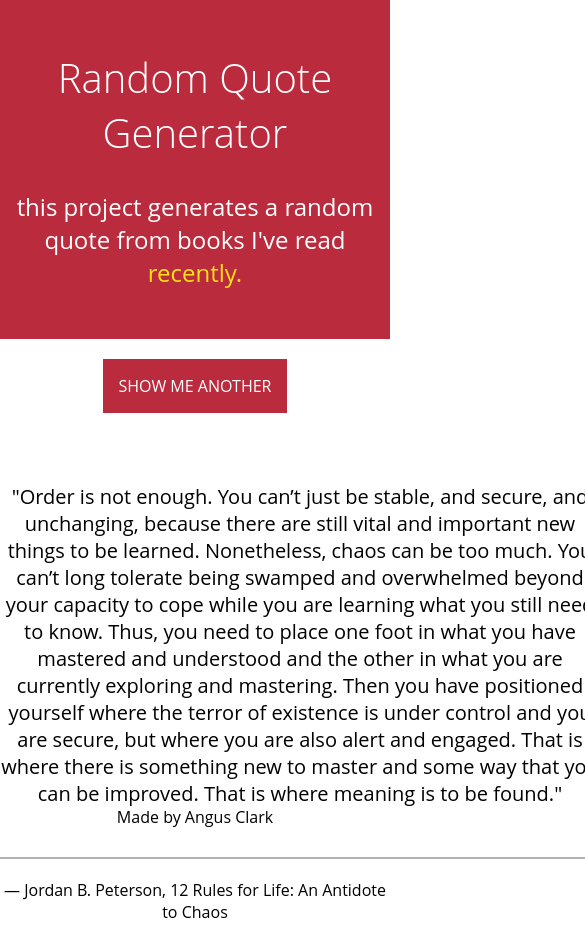
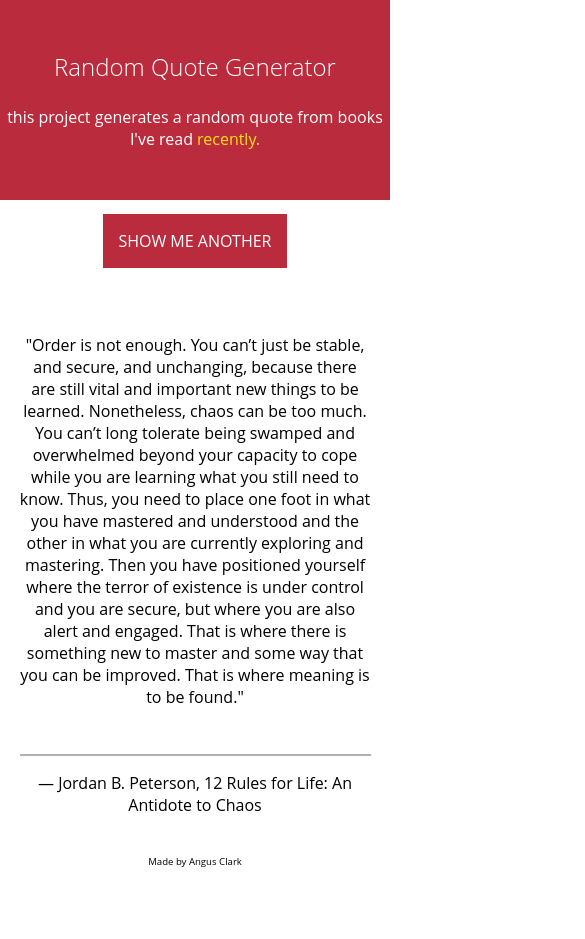
Before and after one commit to angusclarkdev/Quote-Generator, a plain HTML site: page index.html in a window 390 px wide. Shown: the whole page, 585 px wide, since content can reach past the window. After the commit the page ends 868 px from the top, so only its background shows below. Drawn offline with Linux system fonts and the light colour scheme.

Commit message:
Make responsive across devices
- Add breakpoint mixins
- Alter sizing and margins

```diff
--- /dev/null
+++ b/sass/_mixins.scss
@@ -0,0 +1,12 @@
+@mixin min-width($min) {
+  @media only screen and (min-width: $min) {
+    @content;
+  }
+}
+
+@mixin minw-maxh($min, $max) {
+  @media only screen and (min-width: $min) and (min-height: $max){
+    @content;
+  }
+
+}
--- a/sass/main.scss
+++ b/sass/main.scss
@@ -1,16 +1,24 @@
+
+@import "./mixins.scss";
 //Colors
 $red: #BA2C3D;
 $yellow: #FFE017;
 
 html {
   font-size: 16px;
+  width: 100%;
+  height: 100vh;
+
 }
 
 body {
   font-family: 'Open sans', sans-serif;
   text-align: center;
+  width: 100%;
   margin: 0;
   color: black;
+  height: inherit;
+  overflow-x: hidden;
 }
 
 a {
@@ -23,19 +31,22 @@ a {
   color: white;
 
   h1 {
-    font-size: 2.5rem;
+    font-size: 1.5rem;
     padding: 50px 0 10px;
     margin: inherit;
     font-weight: lighter;
   }
 
   h2 {
+    font-size: 1rem;
     font-weight: inherit;
     padding-bottom: 50px;
   }
 }
 
 #main {
+  width: 90%;
+  margin-left: 5%;
   .button {
     display: inline-block;
     background-color: $red;
@@ -50,18 +61,29 @@ a {
   }
 
   #quote {
-    margin: 20px auto;
-    width: 600px;
     color: black;
     border-bottom: 2px solid #b2b2b2;
     padding-bottom: 30px;
-    font-size: 20px;
+    @include min-width(768px) {
+      width: 70%;
+      margin-left: 15%;
+    }
+    @include min-width(1200px) {
+      width: 50%;
+      margin-left: 25%;
+    }
   }
 }
 
 #footer {
-  position: fixed;
+  font-size: 0.6rem;
+  margin-top: 10%;
+  width: 100%;
   bottom: 0;
-  width: 100%;
   text-align: center;
+  @include minw-maxh(500px, 800px){
+    position: fixed;
+    bottom: 0;
+  }
+
 }
```
Also changed, not shown: css/main.css, 1 other file.
